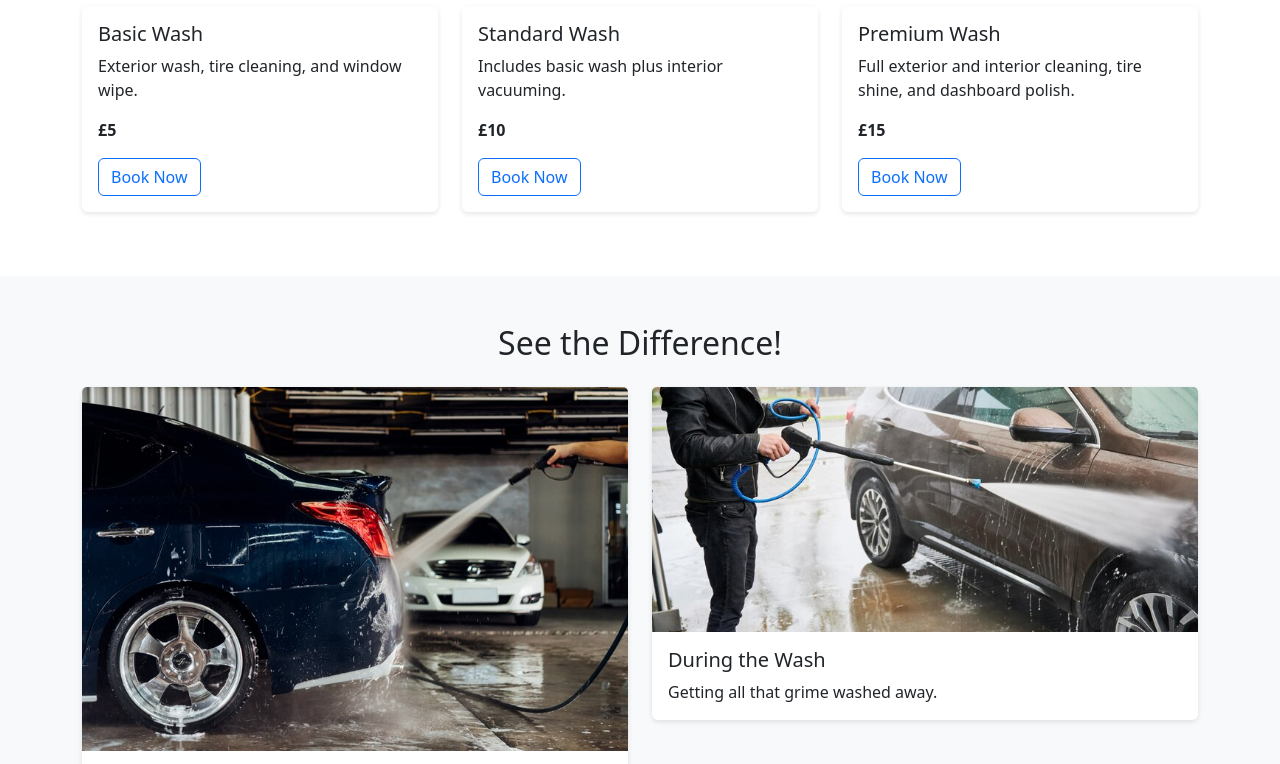
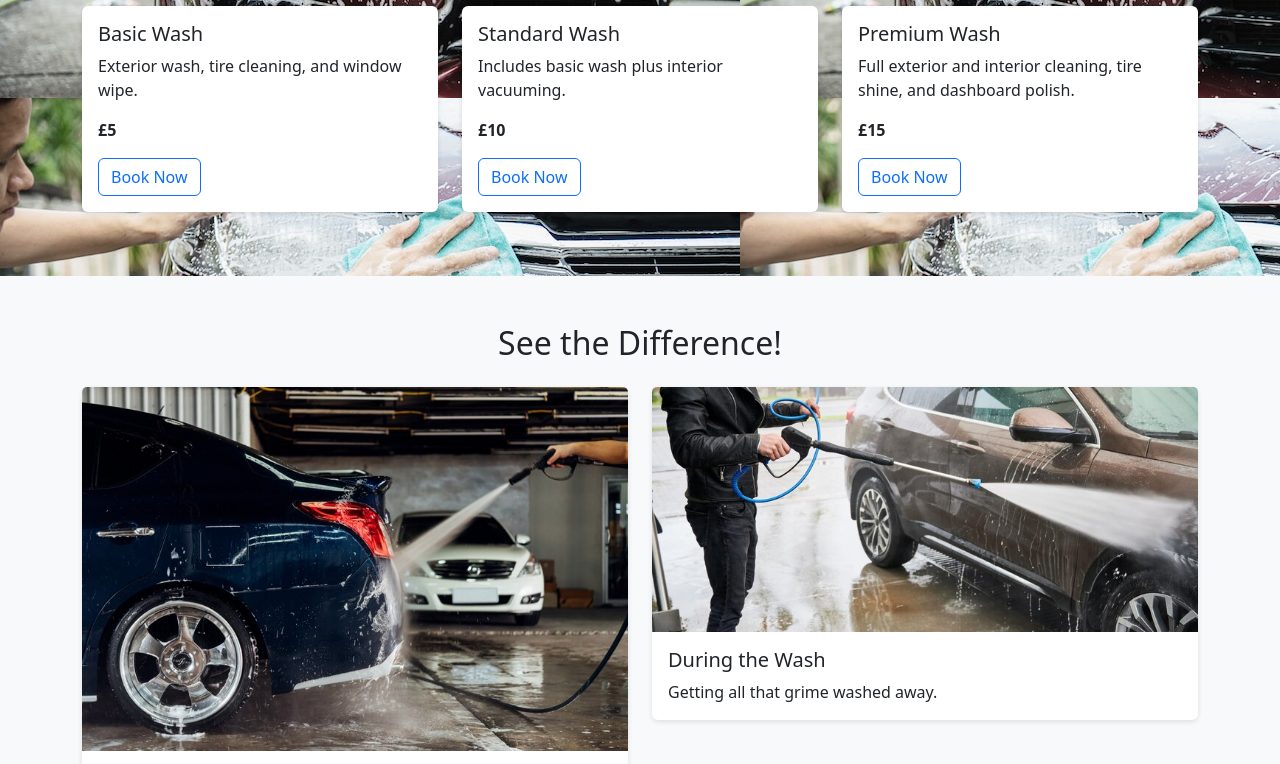
Before and after one commit to simobuilds/Elma-CarWash, a plain HTML site: page index.html in a window 1280 px wide. Shown: the part 406-1170 px from the top of the page. Drawn offline with nearby package versions, Linux system fonts and the light colour scheme.

Commit message:
Update styles.css

```diff
--- a/styles.css
+++ b/styles.css
@@ -3,7 +3,7 @@
     font-family: sans-serif;
     margin: 0;
     padding: 0;
-    background-color: #f8f9fa;
+    background-image: url("IMG_1783.jpeg");
     color: #333;
 }
 
```
